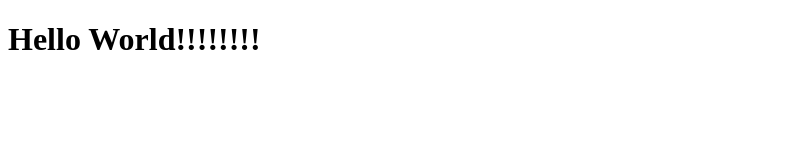
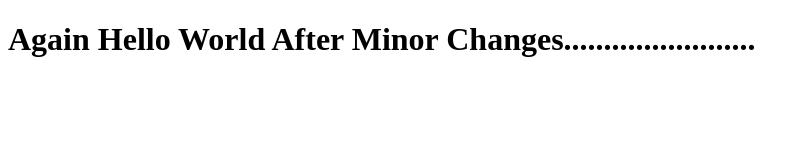
Before and after one commit to Ameer-Hamza971/My_first_surge_usage, a plain HTML site: page index.html in a window 1280 px wide. Shown: the whole page, without its empty margins (0-809 px from the left). Drawn offline with Linux system fonts and the light colour scheme.

Commit message:
auto deployment

```diff
--- a/index.html
+++ b/index.html
@@ -6,6 +6,6 @@
     <title>SurgeDeployment</title>
 </head>
 <body>
-    <h1>Hello World!!!!!!!!</h1>
+    <h1>Again Hello World After Minor Changes........................</h1>
 </body>
 </html>
```
